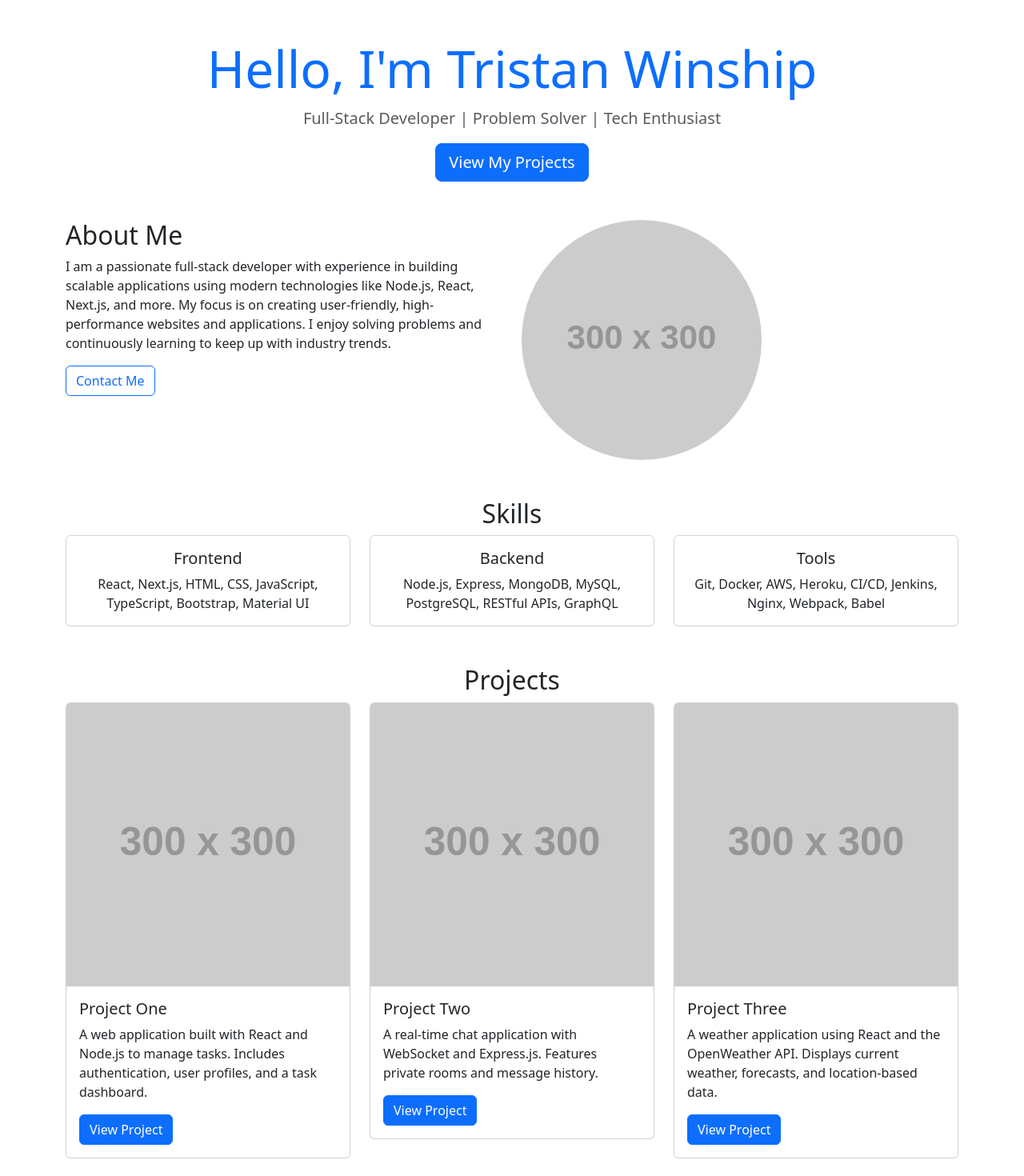
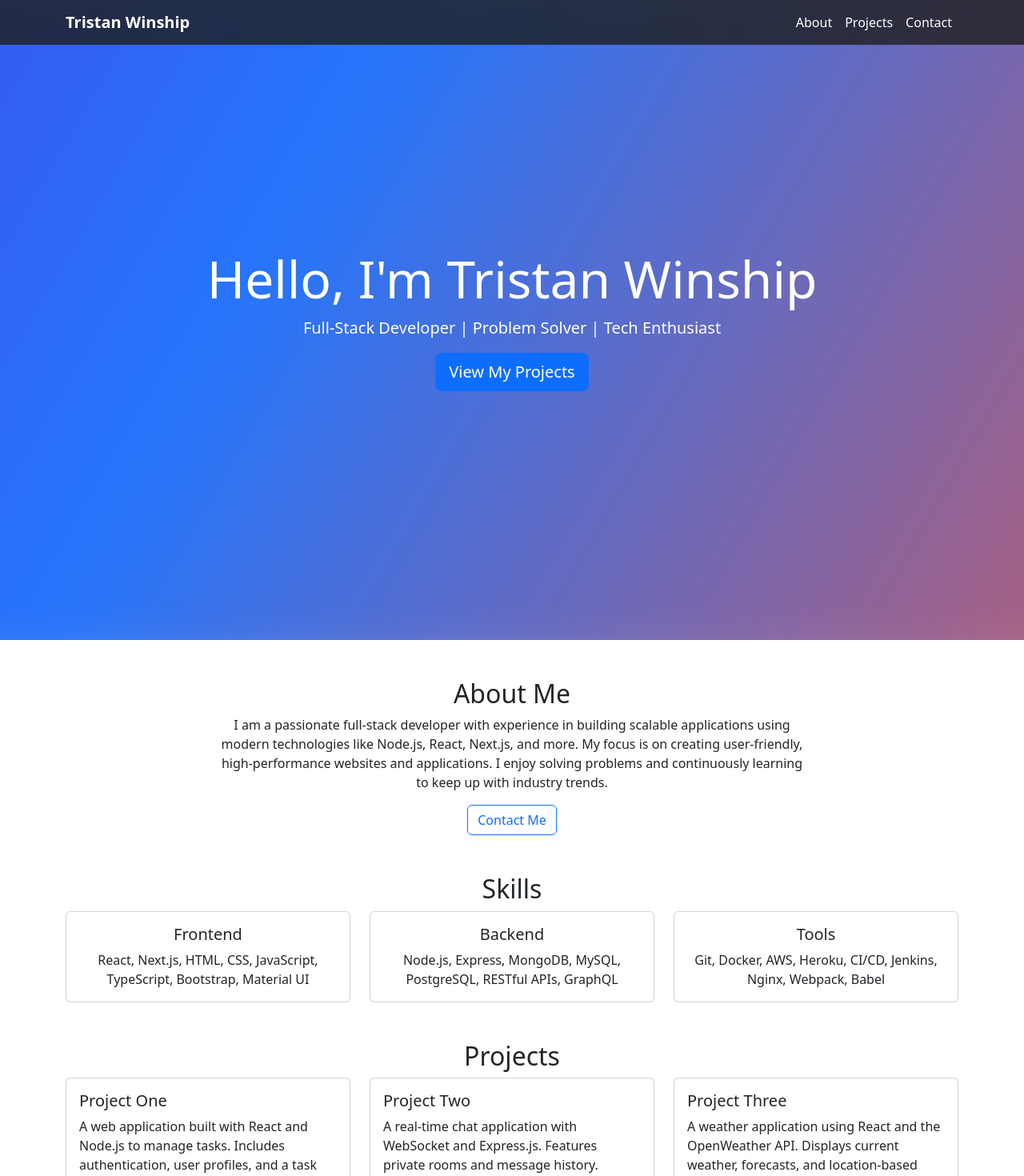
Before and after one commit to tmw88/portfolio-site, a Next.js app in the folder frontend/: page / in a window 1280 px wide. Shown: the top 1470 px of the page at 80% size. Built offline with nearby package versions, Linux system fonts and the light colour scheme.

Commit message:
Added animations, improved front end

```diff
--- a/frontend/app/globals.css
+++ b/frontend/app/globals.css
@@ -1,4 +1,4 @@
-/*globals.css*/
+/* globals.css */
 
 :root {
   --background: #ffffff;
@@ -42,3 +42,51 @@ a {
     color-scheme: dark;
   }
 }
+/* Hero Section with Animated Gradient */
+.heroSection {
+  height: 100vh;
+  display: flex;
+  align-items: center;
+  justify-content: center;
+  text-align: center;
+  color: white;
+  position: relative;
+  overflow: hidden;
+}
+
+/* Fix Blurry Edges: Expand the Background */
+.heroSection::before {
+  content: "";
+  position: absolute;
+  top: -10%;
+  left: -10%;
+  width: 120%;
+  height: 120%; /* Increase size to avoid visible blur cut-off */
+  background: linear-gradient(120deg, #6a11cb, #2575fc, #ff512f, #dd2476);
+  background-size: 300% 300%;
+  animation: gradientAnimation 8s ease infinite;
+  z-index: -1;
+  filter: blur(50px); /* Keep blur but extend edges */
+}
+
+/* Keyframes for Gradient Animation */
+@keyframes gradientAnimation {
+  0% {
+    background-position: 0% 50%;
+  }
+  50% {
+    background-position: 100% 50%;
+  }
+  100% {
+    background-position: 0% 50%;
+  }
+}
+
+/* Main Content with White Background */
+.mainContent {
+  background: white;
+  padding-top: 50px;
+  padding-bottom: 50px;
+  position: relative;
+  z-index: 1;
+}
--- a/frontend/app/page.js
+++ b/frontend/app/page.js
@@ -1,59 +1,141 @@
+/*page.js*/
+
 "use client"; // Required for interactive components in Next.js (App Router)
 
-import { Button, Container, Row, Col, Card, Image } from "react-bootstrap";
-import { FaGithub, FaLinkedin, FaEnvelope } from "react-icons/fa"; // Ensure react-icons is installed
-import "bootstrap/dist/css/bootstrap.min.css"; // Import Bootstrap CSS
+import { useState, useEffect } from "react";
+import { motion, useInView } from "framer-motion"; // Import useInView hook
+import {
+  Container,
+  Nav,
+  Navbar,
+  Button,
+  Row,
+  Col,
+  Card,
+} from "react-bootstrap";
+import {
+  FaGithub,
+  FaLinkedin,
+  FaEnvelope,
+  FaSun,
+  FaMoon,
+} from "react-icons/fa";
+import "bootstrap/dist/css/bootstrap.min.css";
 
 export default function Home() {
+  const [showContent, setShowContent] = useState(false);
+
+  useEffect(() => {
+    // Delay the appearance of the main content after the intro animation
+    const timer = setTimeout(() => {
+      setShowContent(true);
+    }, 2000); // 2-second delay
+
+    return () => clearTimeout(timer);
+  }, []);
+
+  // Function to animate each section on scroll
+  const fadeInSection = {
+    initial: { opacity: 0 },
+    whileInView: { opacity: 1 },
+    transition: { duration: 1 },
+  };
+
   return (
     <div>
-      {/* Hero Section */}
-      <Container className="text-center mt-5">
-        <Row>
-          <Col>
-            <h1 className="display-3 text-primary">
+      {/* Navigation Bar (Apple-style) */}
+      <Navbar
+        fixed="top"
+        expand="lg"
+        style={{
+          backgroundColor: "rgba(30, 30, 30, 0.8)", // Dark gray with transparency
+          backdropFilter: "blur(10px)", // Slight blur effect
+        }}
+      >
+        <Container>
+          <Navbar.Brand href="#" className="text-white fw-bold">
+            Tristan Winship
+          </Navbar.Brand>
+          <Navbar.Toggle aria-controls="navbar-nav" className="border-0" />
+          <Navbar.Collapse id="navbar-nav" className="justify-content-end">
+            <Nav>
+              <Nav.Link href="#about" className="text-white">
+                About
+              </Nav.Link>
+              <Nav.Link href="#projects" className="text-white">
+                Projects
+              </Nav.Link>
+              <Nav.Link href="#contact" className="text-white">
+                Contact
+              </Nav.Link>
+            </Nav>
+          </Navbar.Collapse>
+        </Container>
+      </Navbar>
+
+      {/* Hero Section with Fade-in Effect (Centered) */}
+      <div className="heroSection">
+        <Container>
+          <motion.h1
+            className="display-3"
+            initial={{ opacity: 0, y: -20 }}
+            animate={{ opacity: 1, y: 0 }}
+            transition={{ duration: 1 }}
+          >
             Hello, I&apos;m Tristan Winship
-            </h1>
-            <p className="lead text-muted">
+          </motion.h1>
+          <motion.p
+            className="lead"
+            initial={{ opacity: 0 }}
+            animate={{ opacity: 1 }}
+            transition={{ duration: 1, delay: 0.5 }}
+          >
             Full-Stack Developer | Problem Solver | Tech Enthusiast
-            </p>
+          </motion.p>
+          <motion.div
+            initial={{ opacity: 0 }}
+            animate={{ opacity: 1 }}
+            transition={{ duration: 1, delay: 1 }}
+          >
             <Button variant="primary" size="lg" href="#projects">
               View My Projects
             </Button>
-          </Col>
-        </Row>
+          </motion.div>
         </Container>
+      </div>
 
+      {/* Main Content - Delayed Fade-in */}
+      {showContent && (
+        <motion.div
+          initial={{ opacity: 0 }}
+          animate={{ opacity: 1 }}
+          transition={{ duration: 1 }}
+        >
           {/* About Me Section */}
-      <Container className="mt-5" id="about">
-        <Row>
-          <Col md={6}>
+          <Container className="mt-5 text-center" id="about">
+            <motion.div {...fadeInSection}>
+              <Row className="justify-content-center">
+                <Col md={8}>
                   <h2>About Me</h2>
                   <p>
-              I am a passionate full-stack developer with experience in building
-              scalable applications using modern technologies like Node.js,
-              React, Next.js, and more. My focus is on creating user-friendly,
-              high-performance websites and applications. I enjoy solving
-              problems and continuously learning to keep up with industry
-              trends.
+                    I am a passionate full-stack developer with experience in
+                    building scalable applications using modern technologies
+                    like Node.js, React, Next.js, and more. My focus is on
+                    creating user-friendly, high-performance websites and
+                    applications. I enjoy solving problems and continuously
+                    learning to keep up with industry trends.
                   </p>
                   <Button variant="outline-primary" href="#contact">
                     Contact Me
                   </Button>
                 </Col>
-          <Col md={6}>
-            <Image
-              src="https://via.placeholder.com/300" // Replace with your image
-              alt="Tristan Winship"
-              roundedCircle
-              fluid
-            />
-          </Col>
               </Row>
+            </motion.div>
           </Container>
 
           {/* Skills Section */}
           <Container className="mt-5" id="skills">
+            <motion.div {...fadeInSection}>
               <h2 className="text-center">Skills</h2>
               <Row className="text-center">
                 <Col md={4}>
@@ -61,8 +143,8 @@ export default function Home() {
                     <Card.Body>
                       <Card.Title>Frontend</Card.Title>
                       <Card.Text>
-                  React, Next.js, HTML, CSS, JavaScript, TypeScript, Bootstrap,
-                  Material UI
+                        React, Next.js, HTML, CSS, JavaScript, TypeScript,
+                        Bootstrap, Material UI
                       </Card.Text>
                     </Card.Body>
                   </Card>
@@ -72,8 +154,8 @@ export default function Home() {
                     <Card.Body>
                       <Card.Title>Backend</Card.Title>
                       <Card.Text>
-                  Node.js, Express, MongoDB, MySQL, PostgreSQL, RESTful APIs,
-                  GraphQL
+                        Node.js, Express, MongoDB, MySQL, PostgreSQL, RESTful
+                        APIs, GraphQL
                       </Card.Text>
                     </Card.Body>
                   </Card>
@@ -83,70 +165,77 @@ export default function Home() {
                     <Card.Body>
                       <Card.Title>Tools</Card.Title>
                       <Card.Text>
-                  Git, Docker, AWS, Heroku, CI/CD, Jenkins, Nginx, Webpack,
-                  Babel
+                        Git, Docker, AWS, Heroku, CI/CD, Jenkins, Nginx,
+                        Webpack, Babel
                       </Card.Text>
                     </Card.Body>
                   </Card>
                 </Col>
               </Row>
+            </motion.div>
           </Container>
 
           {/* Projects Section */}
           <Container className="mt-5" id="projects">
+            <motion.div {...fadeInSection}>
               <h2 className="text-center">Projects</h2>
               <Row>
-          <Col md={4}>
-            <Card>
-              <Card.Img variant="top" src="https://via.placeholder.com/300" />
+                {[
+                  {
+                    title: "Project One",
+                    description:
+                      "A web application built with React and Node.js to manage tasks. Includes authentication, user profiles, and a task dashboard.",
+                    link: "#",
+                  },
+                  {
+                    title: "Project Two",
+                    description:
+                      "A real-time chat application with WebSocket and Express.js. Features private rooms and message history.",
+                    link: "#",
+                  },
+                  {
+                    title: "Project Three",
+                    description:
+                      "A weather application using React and the OpenWeather API. Displays current weather, forecasts, and location-based data.",
+                    link: "#",
+                  },
+                ].map((project, index) => (
+                  <Col
+                    md={4}
+                    key={index}
+                    className="d-flex justify-content-center"
+                  >
+                    <motion.div
+                      whileHover={{
+                        scale: 1.1,
+                        y: -10,
+                        boxShadow: "0px 15px 20px rgba(0, 0, 0, 0.3)",
+                      }}
+                      transition={{
+                        type: "spring",
+                        stiffness: 200,
+                        damping: 10,
+                      }}
+                    >
+                      <Card style={{ width: "100%", cursor: "pointer" }}>
                         <Card.Body>
-                <Card.Title>Project One</Card.Title>
-                <Card.Text>
-                  A web application built with React and Node.js to manage
-                  tasks. Includes authentication, user profiles, and a task
-                  dashboard.
-                </Card.Text>
-                <Button variant="primary" href="#">
+                          <Card.Title>{project.title}</Card.Title>
+                          <Card.Text>{project.description}</Card.Text>
+                          <Button variant="primary" href={project.link}>
                             View Project
                           </Button>
                         </Card.Body>
                       </Card>
+                    </motion.div>
                   </Col>
-          <Col md={4}>
-            <Card>
-              <Card.Img variant="top" src="https://via.placeholder.com/300" />
-              <Card.Body>
-                <Card.Title>Project Two</Card.Title>
-                <Card.Text>
-                  A real-time chat application with WebSocket and Express.js.
-                  Features private rooms and message history.
-                </Card.Text>
-                <Button variant="primary" href="#">
-                  View Project
-                </Button>
-              </Card.Body>
-            </Card>
-          </Col>
-          <Col md={4}>
-            <Card>
-              <Card.Img variant="top" src="https://via.placeholder.com/300" />
-              <Card.Body>
-                <Card.Title>Project Three</Card.Title>
-                <Card.Text>
-                  A weather application using React and the OpenWeather API.
-                  Displays current weather, forecasts, and location-based data.
-                </Card.Text>
-                <Button variant="primary" href="#">
-                  View Project
-                </Button>
-              </Card.Body>
-            </Card>
-          </Col>
+                ))}
               </Row>
+            </motion.div>
           </Container>
 
           {/* Contact Section */}
           <Container className="mt-5" id="contact">
+            <motion.div {...fadeInSection}>
               <h2 className="text-center">Contact Me</h2>
               <Row className="text-center">
                 <Col md={4}>
@@ -176,12 +265,15 @@ export default function Home() {
                   </Button>
                 </Col>
               </Row>
+            </motion.div>
           </Container>
 
           {/* Footer Section */}
           <footer className="mt-5 text-center bg-light py-3">
             <p>© 2025 Tristan Winship. All Rights Reserved.</p>
           </footer>
+        </motion.div>
+      )}
     </div>
   );
 }
--- a/frontend/package.json
+++ b/frontend/package.json
@@ -9,12 +9,16 @@
     "lint": "next lint"
   },
   "dependencies": {
+    "@tsparticles/react": "^3.0.0",
     "bootstrap": "^5.3.3",
+    "framer-motion": "^12.5.0",
     "next": "15.2.3",
     "react": "^19.0.0",
     "react-bootstrap": "^2.10.9",
     "react-dom": "^19.0.0",
-    "react-icons": "^5.5.0"
+    "react-icons": "^5.5.0",
+    "tsparticles-engine": "^2.12.0",
+    "tsparticles-slim": "^2.12.0"
   },
   "devDependencies": {
     "@eslint/eslintrc": "^3",
```
Also changed, not shown: 2 other files (tests, documents, lock files or other folders). Lines whose indentation alone changed are shown as unchanged.
